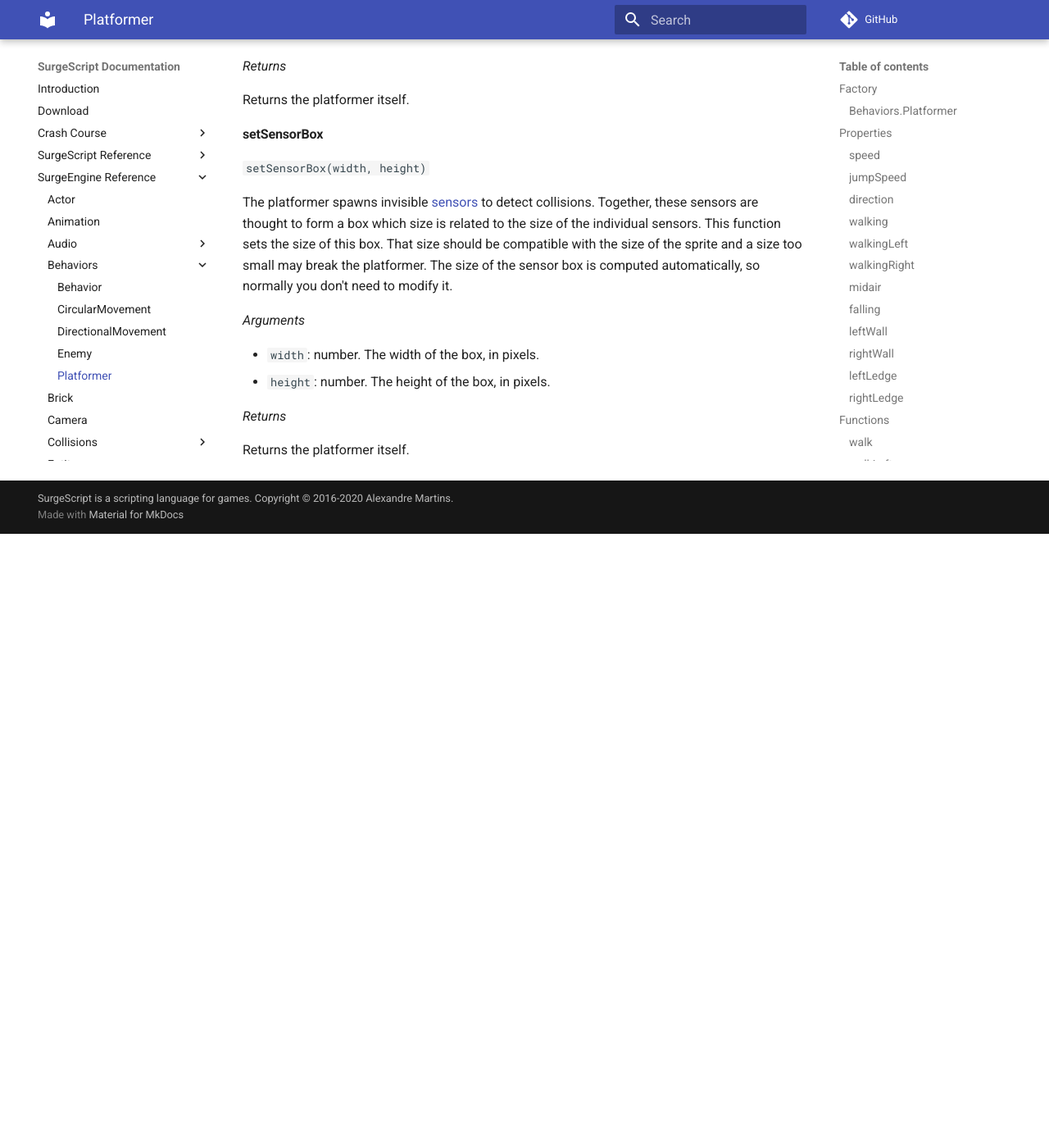
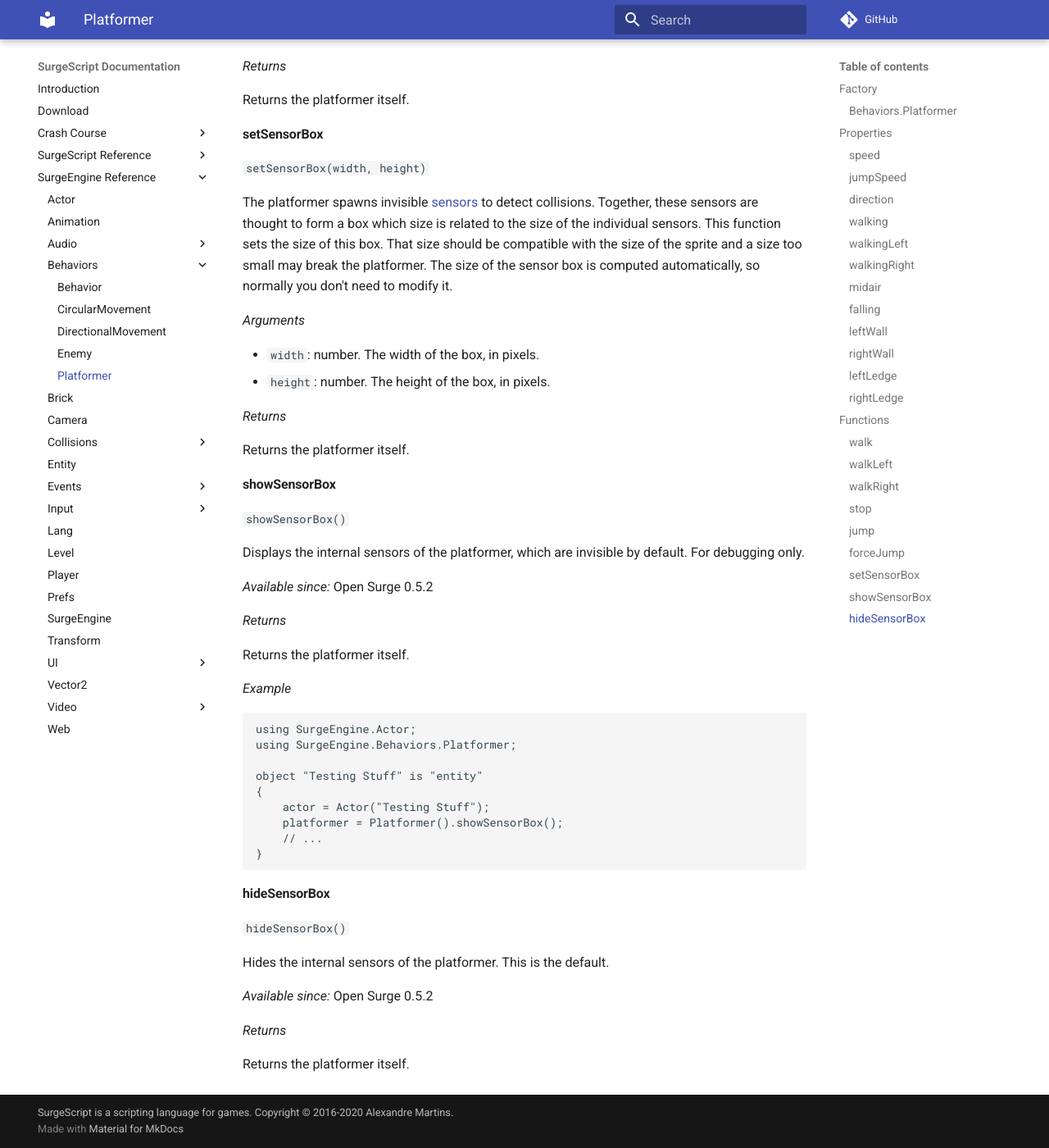
Before and after one commit to alemart/surgescript, an MkDocs documentation site: the page built from docs/engine/platformer.md, in a window 1280 px wide and 1400 px high, scrolled down 4393 px. Shown: the whole window at 82% size. Built offline with MkDocs 1.6.1 and Material for MkDocs 9.7.7, drawn with Linux system fonts in a browser that asks for light colours; comment, search, counter and statistics services are not loaded; before the commit the page ends 5044 px from its top, so only the background shows below that.

Commit message:
Documented new methods: Platformer.showSensorBox(), Platformer.hideSensorBox()

````diff
--- a/docs/engine/platformer.md
+++ b/docs/engine/platformer.md
@@ -227,3 +227,41 @@ The platformer spawns invisible [sensors](/engine/sensor) to detect collisions.
 *Returns*
 
 Returns the platformer itself.
+
+#### showSensorBox
+
+`showSensorBox()`
+
+Displays the internal sensors of the platformer, which are invisible by default. For debugging only.
+
+*Available since:* Open Surge 0.5.2
+
+*Returns*
+
+Returns the platformer itself.
+
+*Example*
+
+```
+using SurgeEngine.Actor;
+using SurgeEngine.Behaviors.Platformer;
+
+object "Testing Stuff" is "entity"
+{
+    actor = Actor("Testing Stuff");
+    platformer = Platformer().showSensorBox();
+    // ...
+}
+```
+
+#### hideSensorBox
+
+`hideSensorBox()`
+
+Hides the internal sensors of the platformer. This is the default.
+
+*Available since:* Open Surge 0.5.2
+
+*Returns*
+
+Returns the platformer itself.
````
